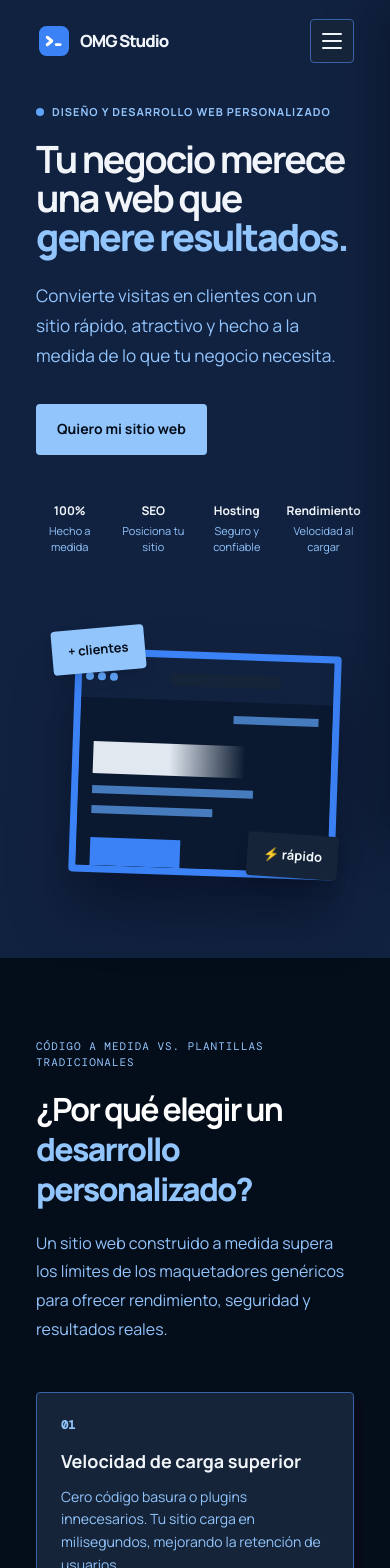
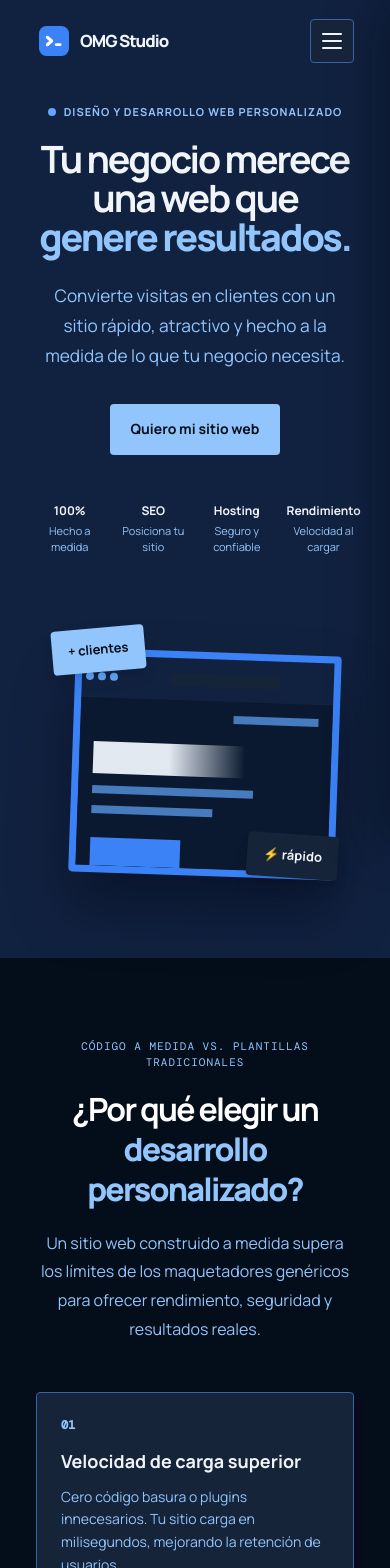
Before and after one commit to oscar-mgh/omgstudio, a Vue app: page / in a window 390 px wide. Shown: the top 1568 px of the page. Built offline with nearby package versions, Linux system fonts and the light colour scheme.

Commit message:
mobile texts centered

```diff
--- a/src/components/AdventagesSection.vue
+++ b/src/components/AdventagesSection.vue
@@ -24,7 +24,7 @@ const ventajas = [
     id="desarrollo-a-medida"
     class="bg-brand-950 px-9 pt-20 pb-12 lg:py-26 text-white border-b border-brand-800">
     <div class="mx-auto max-w-[1150px]">
-      <div class="reveal max-w-[680px]">
+      <div class="reveal mx-auto max-w-[680px] text-center sm:mx-0 sm:text-left">
         <p class="mb-[18px] font-mono text-[11px] uppercase tracking-[.09em] text-brand-300">
           Código a medida vs. Plantillas tradicionales
         </p>
--- a/src/components/ContactSection.vue
+++ b/src/components/ContactSection.vue
@@ -62,12 +62,12 @@ const handleSubmit = async () => {
     id="contacto"
     class="bg-slate-700 px-9 py-20 text-white lg:py-28">
     <div class="mx-auto grid max-w-[1150px] items-center gap-10 lg:grid-cols-[1fr_.88fr] lg:gap-[10%]">
-      <div class="reveal">
+      <div class="reveal text-center sm:text-left">
         <p class="mb-[18px] font-mono text-[11px] uppercase tracking-[.09em] text-slate-100">Hagamos que pase</p>
         <h2 class="mb-5 text-[clamp(2rem,3.7vw,3.8rem)] font-bold leading-tight tracking-[-.055em]">
           ¿Listo para que tu negocio <em class="font-sans not-italic font-extrabold text-slate-100">se vea increíble?</em>
         </h2>
-        <p class="max-w-[470px] leading-7 text-slate-100">
+        <p class="mx-auto max-w-[470px] leading-7 text-slate-100 sm:mx-0">
           Cuéntame qué tienes en mente. Te responderé para conocer tu proyecto y proponerte el mejor camino.
         </p>
         <a
--- a/src/components/ExtrasSection.vue
+++ b/src/components/ExtrasSection.vue
@@ -3,7 +3,7 @@
     id="adicionales"
     class="bg-brand-950 px-9 py-20 text-slate-100 lg:py-28 border-b border-brand-800">
     <div class="mx-auto grid max-w-[1150px] gap-10 lg:grid-cols-[40%_1fr] lg:gap-[8%]">
-      <div class="reveal max-w-[570px]">
+      <div class="reveal mx-auto max-w-[570px] text-center sm:mx-0 sm:text-left">
         <p class="mb-[18px] font-mono text-[11px] uppercase tracking-[.09em] text-brand-300">Pasa de atraer visitas a cerrar ventas</p>
         <h2 class="mb-5 text-[clamp(2rem,3.7vw,3.8rem)] font-bold leading-tight tracking-[-.055em]">
           Funciones para llevar tu negocio <em class="font-sans not-italic font-extrabold text-brand-300">al siguiente nivel.</em>
--- a/src/components/HeroSection.vue
+++ b/src/components/HeroSection.vue
@@ -6,17 +6,17 @@ defineEmits(['contact', 'plans']);
   <section
     id="inicio"
     class="relative isolate min-h-[720px] bg-brand-800 px-9 pb-20 pt-26 lg:pt-34 lg:flex lg:items-center lg:px-0 lg:pb-0">
-    <div class="reveal mx-auto w-full max-w-[760px] lg:mx-0 lg:ml-[max(24px,calc((100%_-_1150px)_/_2))] lg:w-[calc(50%_-_26px)]">
+    <div class="reveal mx-auto w-full max-w-[760px] text-center sm:text-left lg:mx-0 lg:ml-[max(24px,calc((100%_-_1150px)_/_2))] lg:w-[calc(50%_-_26px)]">
       <p class="mb-[18px] font-bold text-[11px] uppercase tracking-[.09em] text-brand-300">
         <span class="mr-2 inline-block h-2 w-2 rounded bg-brand-400"></span>Diseño y desarrollo web personalizado
       </p>
-      <h1 class="mb-6 max-w-[670px] text-[clamp(2.35rem,5.2vw,5.25rem)] font-bold leading-[1.05] tracking-[-.055em]">
+      <h1 class="mx-auto mb-6 max-w-[670px] text-[clamp(2.35rem,5.2vw,5.25rem)] font-bold leading-[1.05] tracking-[-.055em] sm:mx-0">
         Tu negocio merece una web que <em class="font-sans not-italic font-extrabold text-brand-300">genere resultados.</em>
       </h1>
-      <p class="max-w-[530px] text-[1.08rem] leading-[1.75] text-brand-300">
+      <p class="mx-auto max-w-[530px] text-[1.08rem] leading-[1.75] text-brand-300 sm:mx-0">
         Convierte visitas en clientes con un sitio rápido, atractivo y hecho a la medida de lo que tu negocio necesita.
       </p>
-      <div class="mt-8 flex flex-wrap items-center gap-5 lg:gap-7">
+      <div class="mt-8 flex flex-wrap items-center justify-center gap-5 sm:justify-start lg:gap-7">
         <button
           class="inline-flex min-h-[51px] items-center justify-center gap-4 rounded bg-brand-300 px-[21px] text-sm font-bold text-brand-950 transition duration-200 ease-out hover:-translate-y-1 hover:shadow-lg cursor-pointer"
           @click="$emit('contact')">
--- a/src/components/PlansSection.vue
+++ b/src/components/PlansSection.vue
@@ -36,7 +36,7 @@ const plans = [
     id="planes"
     class="bg-brand-950 px-9 pt-20 pb-8 lg:py-26 border-b border-brand-800">
     <div class="mx-auto max-w-[1150px]">
-      <div class="reveal max-w-[570px]">
+      <div class="reveal mx-auto max-w-[570px] text-center sm:mx-0 sm:text-left">
         <p class="mb-[18px] font-mono text-[11px] uppercase tracking-[.09em] text-brand-300">
           Planes estrategicos para resultados extraordinarios
         </p>
--- a/src/components/ProcessSection.vue
+++ b/src/components/ProcessSection.vue
@@ -17,7 +17,7 @@ const steps = [
     id="proceso"
     class="bg-brand-950 px-9 py-20 lg:py-28">
     <div class="mx-auto max-w-[1150px]">
-      <div class="reveal mx-auto max-w-[760px] text-center">
+      <div class="reveal mx-auto max-w-[760px] lg:text-center">
         <p class="mb-[18px] font-mono text-[11px] uppercase tracking-[.09em] text-brand-300">Simple y sin complicaciones</p>
         <h2 class="mb-5 text-[clamp(2rem,3.7vw,3.8rem)] font-bold leading-tight tracking-[-.055em]">
           De la idea a tu sitio <em class="font-sans not-italic font-extrabold text-brand-300">en cinco pasos.</em>
```
